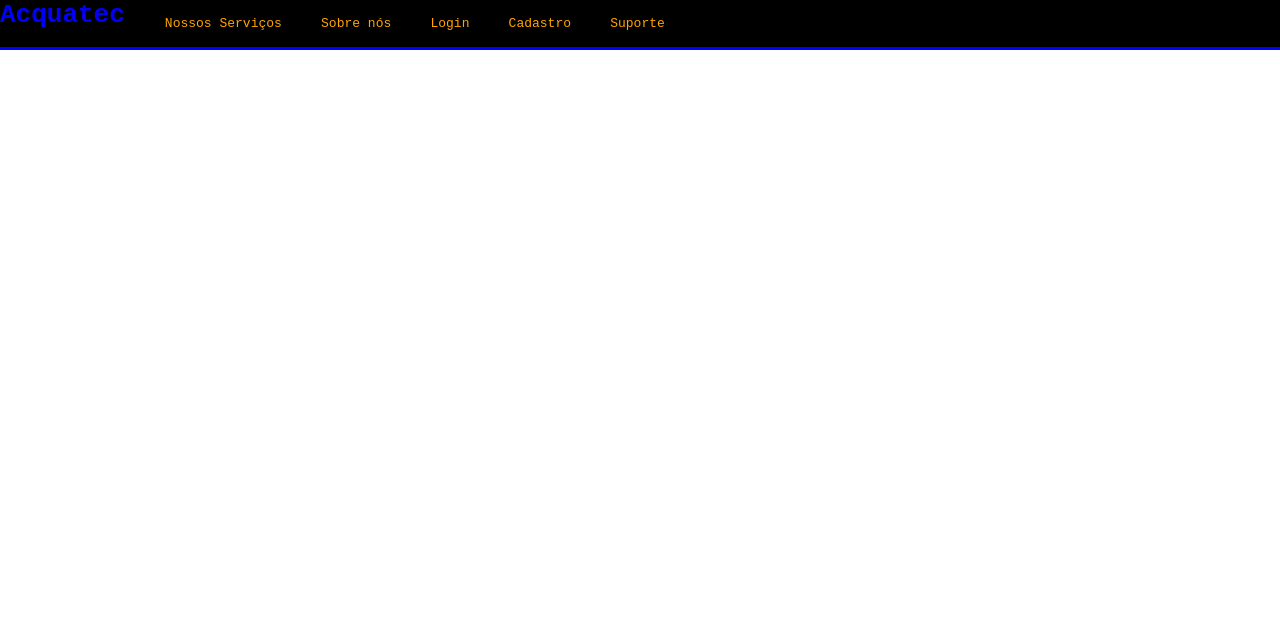
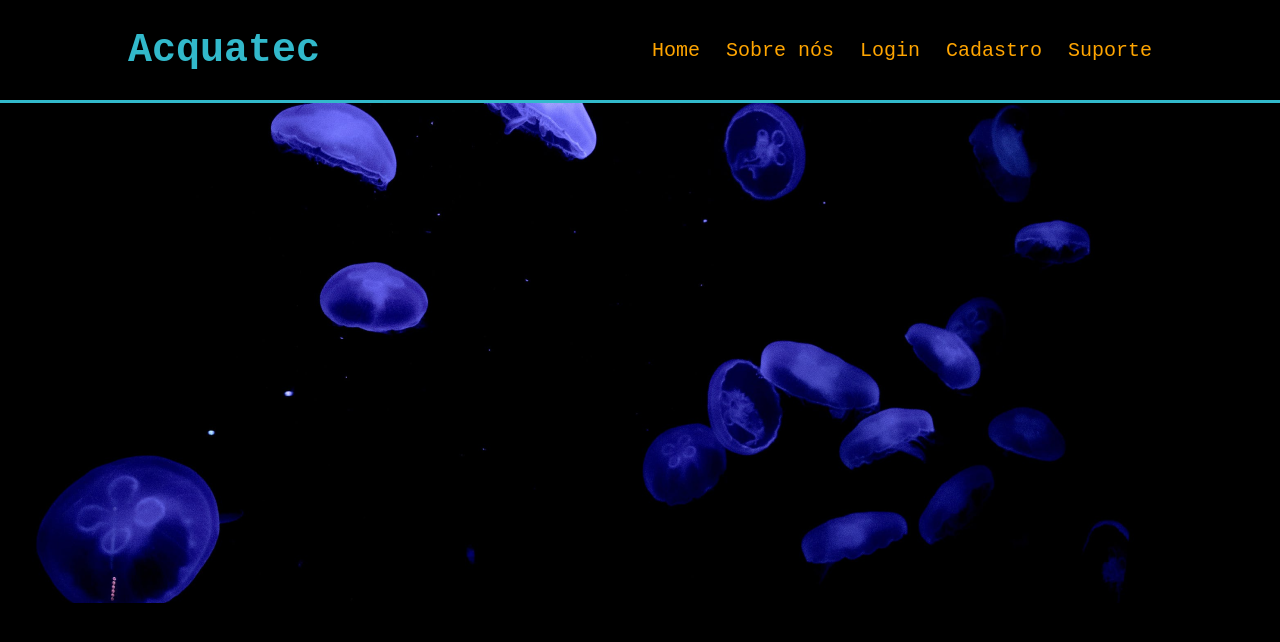
Before and after one commit to gianfillipo/projeto-iot-revolucionario-angelo, a plain HTML site: page home.html in a window 1280 px wide. Drawn offline with Linux system fonts and the light colour scheme.

Commit message:
Estilização da tela de login e cadastro.

```diff
--- /dev/null
+++ b/cadastro.css
@@ -0,0 +1,128 @@
+body {
+    margin: 0px;
+    font-family: monospace;
+    background-color: black;
+
+}
+
+.header {
+    background-color: black;
+    width: 100%;
+    border-bottom: 3px solid #32b9cb;
+    height: 100px;
+    align-items: center;
+    font-size: 20px;
+}
+
+a{
+    text-decoration: inherit;
+    color: inherit;
+    cursor: pointer;
+}
+
+
+.container {
+    width: 80%;
+    margin: auto;
+    display: flex;
+    /* Dá liberdade no posicionamento dos elementos. */
+
+}
+
+.header .container {
+    justify-content: space-between;
+    align-items: center;
+    height: 100%;
+}
+
+h1 {
+    margin-top: 0px;
+    color: #32b9cb;
+
+}
+
+.navbar {
+    width: 500px;
+    list-style: none;
+    align-items: center;
+    display: flex;
+    color: orange;
+    justify-content: space-between;
+    display: flex;
+    padding: 0;
+
+}
+
+p {
+    color: white;
+}
+
+
+
+
+.titulo {
+    margin: 0;
+    color: #32b9cb;
+}
+
+li {
+    cursor: pointer;
+    transition: 0.5s;
+}
+
+li:hover {
+    color: white;
+}
+
+/*A especificação de !important ultrapassa a propriedade específica dos elementos filhos; */
+
+
+/* Começo do banner */
+
+.banner {
+    background-image: url(imgs/bg-jelly-fish-para-home.png);
+    background-size: cover;
+}
+
+.banner .card {
+    background-color: #32b9cb;
+    height: 450px;
+    width: 400px;
+    display: flex;
+    flex-direction: column;
+    align-items: center;
+    justify-content: center;
+    margin: auto;
+}
+
+input{
+    height: 30px;
+    border: 2px solid #f7a000;
+    border-radius: 4px;
+}
+
+.btn {
+    font-family: monospace;
+    margin-top: 10px;
+    border: 0;
+    font-weight: 600;
+    background-color: #f7a000;
+    color: white;
+    font-size: 18px;
+    border-radius: 4px;
+    padding: 10px 15px;
+    cursor: pointer;
+}
+
+.btn:hover{
+    color:#32b9cb;
+}
+
+h1,h4{
+    color: #f7a000;
+}
+.card{
+    border-radius: 10px;
+    padding-top: 15px;
+    padding-bottom: 15px;
+}
--- a/index.html
+++ b/home.html
@@ -5,24 +5,34 @@
     <meta charset="UTF-8">
     <meta http-equiv="X-UA-Compatible" content="IE=edge">
     <meta name="viewport" content="width=device-width, initial-scale=1.0">
-    <link rel="stylesheet" href="style.css">
+    <link rel="stylesheet" href="login.css">
     <title>Projeto IOT Revolucionário</title>
 </head>
 
 <body>
+    <!--Início do header-->
     <div class="header">
-
         <div class="container">
-            <h1>Acquatec</h1>
+            <h1 class="titulo">Acquatec</h1>
             <ul class="navbar">
-                <li>Nossos Serviços</li>
+                <li>Home</li>
                 <li>Sobre nós</li>
-                <li>Login</li>
-                <li>Cadastro</li>
+                <li><a href="login.html">Login</a></li>
+                <li><a href="cadastro.html">Cadastro</a></li>
                 <li>Suporte</li>
             </ul>
         </div>
     </div>
+
+    <!--Término do Header-->
+
+    <!--Início do banner-->
+    <div class="banner">
+
+    </div>
+
+
+
 </body>
 
 </html>
--- /dev/null
+++ b/login.css
@@ -0,0 +1,128 @@
+body {
+    margin: 0px;
+    font-family: monospace;
+    background-color: black;
+
+}
+
+.header {
+    background-color: black;
+    width: 100%;
+    border-bottom: 3px solid #32b9cb;
+    height: 100px;
+    align-items: center;
+    font-size: 20px;
+}
+
+a{
+    text-decoration: inherit;
+    color: inherit;
+    cursor: pointer;
+}
+
+
+.container {
+    width: 80%;
+    margin: auto;
+    display: flex;
+    /* Dá liberdade no posicionamento dos elementos. */
+
+}
+
+.header .container {
+    justify-content: space-between;
+    align-items: center;
+    height: 100%;
+}
+
+h1 {
+    margin-top: 0px;
+    color: #32b9cb;
+
+}
+
+.navbar {
+    width: 500px;
+    list-style: none;
+    align-items: center;
+    display: flex;
+    color: orange;
+    justify-content: space-between;
+    display: flex;
+    padding: 0;
+
+}
+
+p {
+    color: white;
+}
+
+
+
+
+.titulo {
+    margin: 0;
+    color: #32b9cb;
+}
+
+li {
+    cursor: pointer;
+    transition: 0.5s;
+}
+
+li:hover {
+    color: white;
+}
+
+/*A especificação de !important ultrapassa a propriedade específica dos elementos filhos; */
+
+
+/* Começo do banner */
+
+.banner {
+    height: 500px;
+    background-image: url(imgs/bg-jelly-fish-para-home.png);
+    background-size: cover;
+}
+
+.banner .card {
+    background-color: #32b9cb;
+    height: 450px;
+    width: 400px;
+    display: flex;
+    flex-direction: column;
+    align-items: center;
+    justify-content: center;
+    margin: auto;
+    margin-top:20px;
+}
+
+input{
+    height: 30px;
+    border: 2px solid #f7a000;
+    border-radius: 4px;
+}
+
+.btn {
+    font-family: monospace;
+    margin-top: 10px;
+    border: 0;
+    font-weight: 600;
+    background-color: #f7a000;
+    color: white;
+    font-size: 18px;
+    border-radius: 4px;
+    padding: 10px 15px;
+    cursor: pointer;
+}
+
+.btn:hover{
+    color:#32b9cb;
+}
+
+h1,h4{
+    color: #f7a000;
+}
+.card{
+    border-radius: 10px;
+}
--- a/style.css
+++ /dev/null
@@ -1,30 +0,0 @@
-body{
-    margin: 0px;
-    font-family: monospace;
-}
-
-.header {
-    background-color: black;
-    width: 100%;
-    border-bottom: 3px blue solid;
-}
-
-.container{
-    width: 70%;
-    background-color:black;
-    display:flex;
-
-}
-
-h1{
-    margin-top:0px;
-    color: blue;
-}
-.navbar{
-    width: 500px;
-    list-style: none;
-    align-items: center;
-    display:flex;
-    color: orange;
-    justify-content: space-between;
-}
```
Also changed, not shown: cadastro.html (added, +47 -0 lines), login.html (added, +46 -0 lines), imgs/bg-jelly-fish-para-home.png (added), imgs/bg-jelly-fish-para_outras_pags.png (added), imgs/growth.png (added), imgs/growth_color.png (added), imgs/lightbulb.png (added), imgs/lightbulb_color.png (added), imgs/planet-earth.png (added), imgs/planet-earth_color.png (added).
